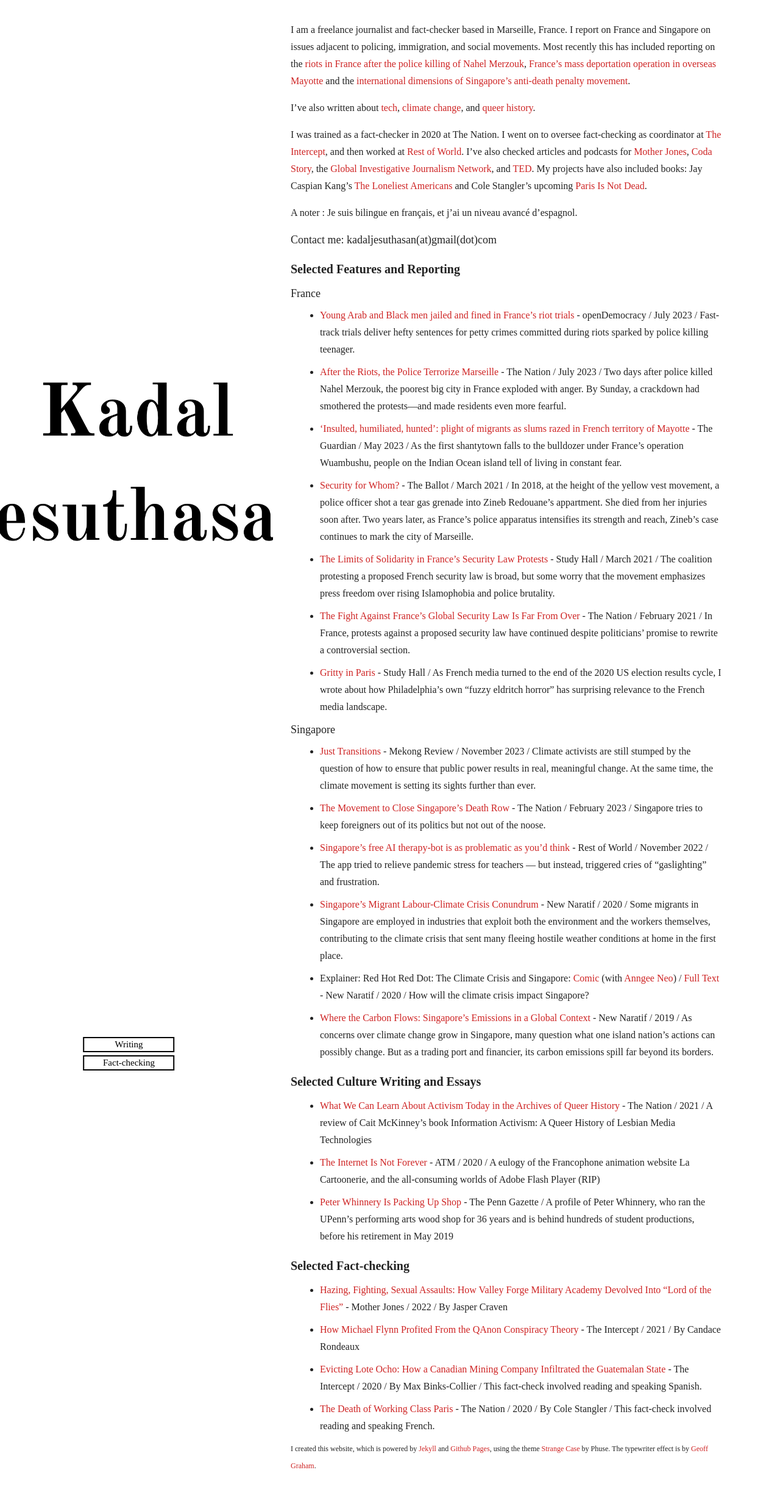
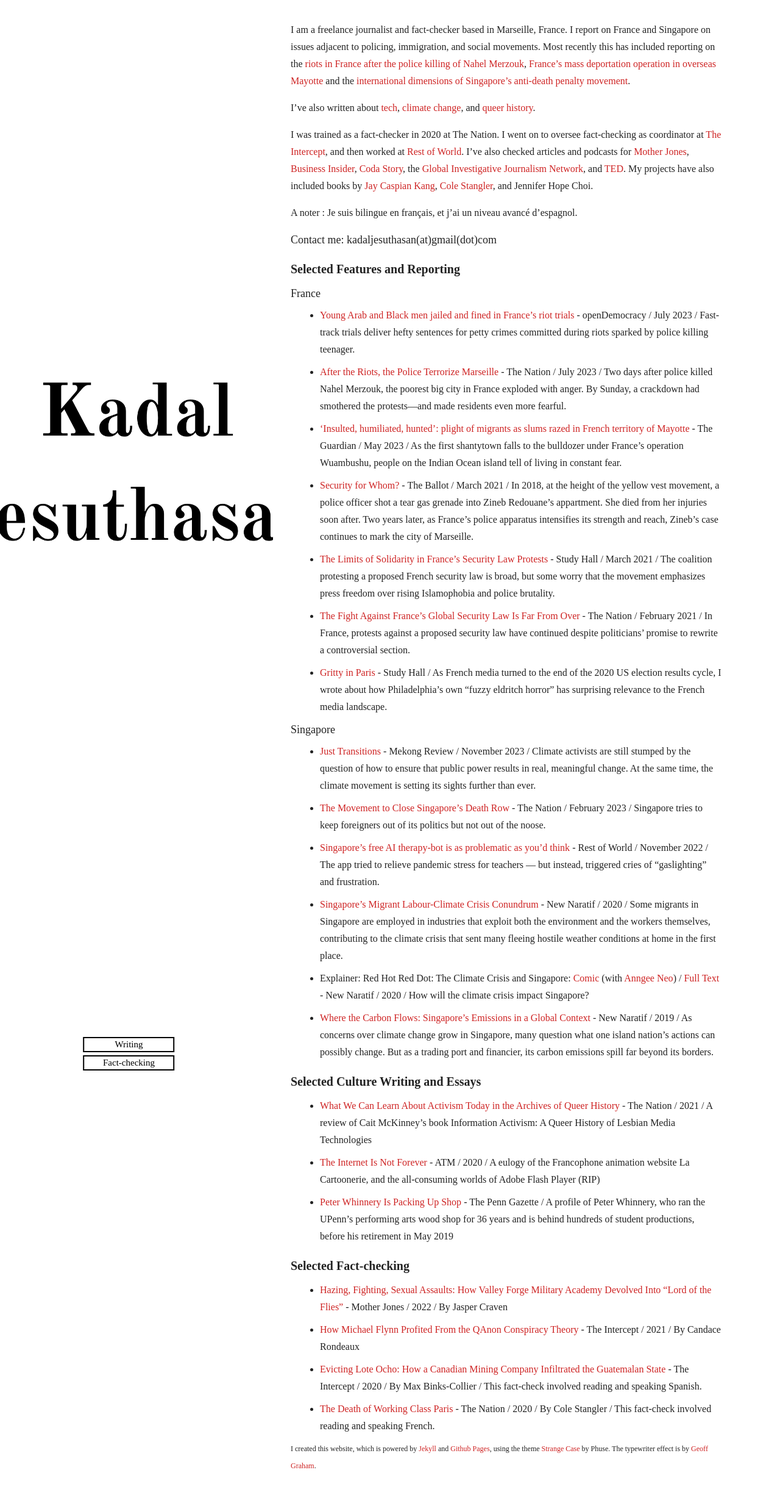
Before and after one commit to meerabellejesuthasan/meerabellejesuthasan.github.io, a Jekyll site: the page built from index.md, in a window 1280 px wide. Shown: the top 2446 px of the page at 61% size. Built offline with Jekyll 4.4.1, drawn with Linux system fonts in a browser that asks for light colours; nearby versions of some CDN libraries; some web fonts are replaced; Markdown is read by kramdown in place of the engine named in the settings.

Commit message:
Update index.md

```diff
--- a/index.md
+++ b/index.md
@@ -5,7 +5,7 @@ I am a freelance journalist and fact-checker based in Marseille, France. I repor
 
 I've also written about [tech](https://restofworld.org/2022/free-therapy-chatbots-singapore/), [climate change](https://newnaratif.com/singapores-migrant-labour-climate-crisis-conundrum/), and [queer history](https://www.thenation.com/article/culture/information-activism-review/).
 
-I was trained as a fact-checker in 2020 at The Nation. I went on to oversee fact-checking as coordinator at [The Intercept](https://theintercept.com/), and then worked at [Rest of World](https://restofworld.org/). I've also checked articles and podcasts for [Mother Jones](https://www.motherjones.com/), [Coda Story](https://www.codastory.com/), the [Global Investigative Journalism Network](https://gijn.org/), and [TED](https://www.ted.com/). My projects have also included books: Jay Caspian Kang's [The Loneliest Americans](https://www.newyorker.com/books/under-review/searching-for-coherence-in-asian-america) and Cole Stangler's upcoming [Paris Is Not Dead](https://thenewpress.com/books/paris-not-dead).
+I was trained as a fact-checker in 2020 at The Nation. I went on to oversee fact-checking as coordinator at [The Intercept](https://theintercept.com/), and then worked at [Rest of World](https://restofworld.org/). I've also checked articles and podcasts for [Mother Jones](https://www.motherjones.com/), [Business Insider](https://www.businessinsider.com/), [Coda Story](https://www.codastory.com/), the [Global Investigative Journalism Network](https://gijn.org/), and [TED](https://www.ted.com/). My projects have also included books by [Jay Caspian Kang](https://www.newyorker.com/books/under-review/searching-for-coherence-in-asian-america), [Cole Stangler](https://thenewpress.com/books/paris-not-dead), and Jennifer Hope Choi.
 
 A noter : Je suis bilingue en français, et j'ai un niveau avancé d'espagnol.
 
```
